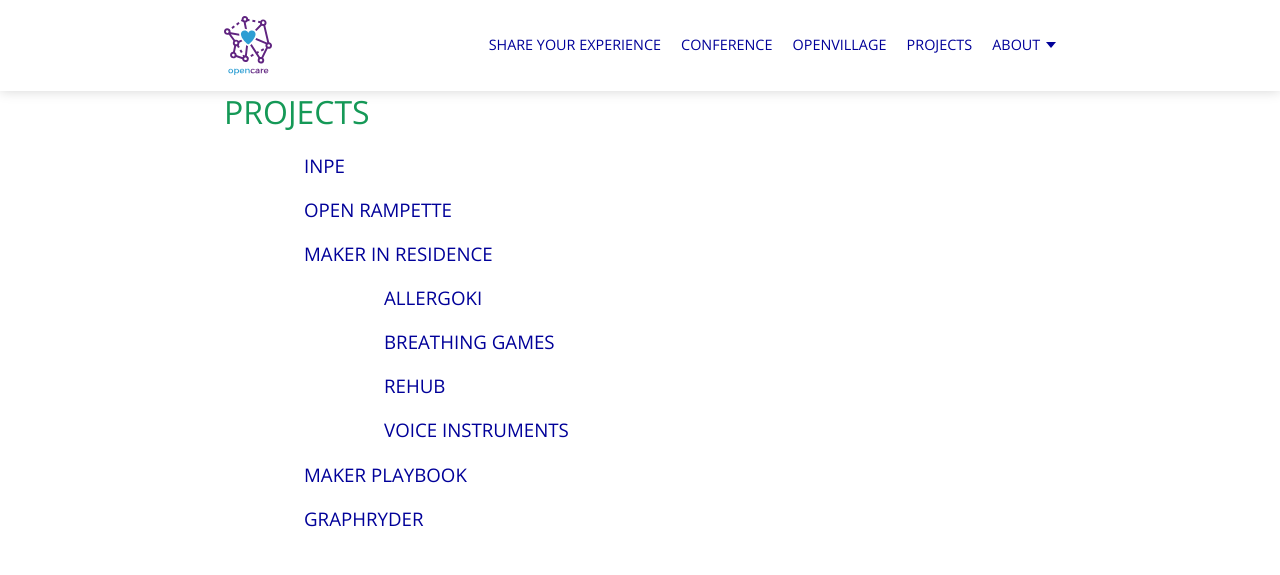
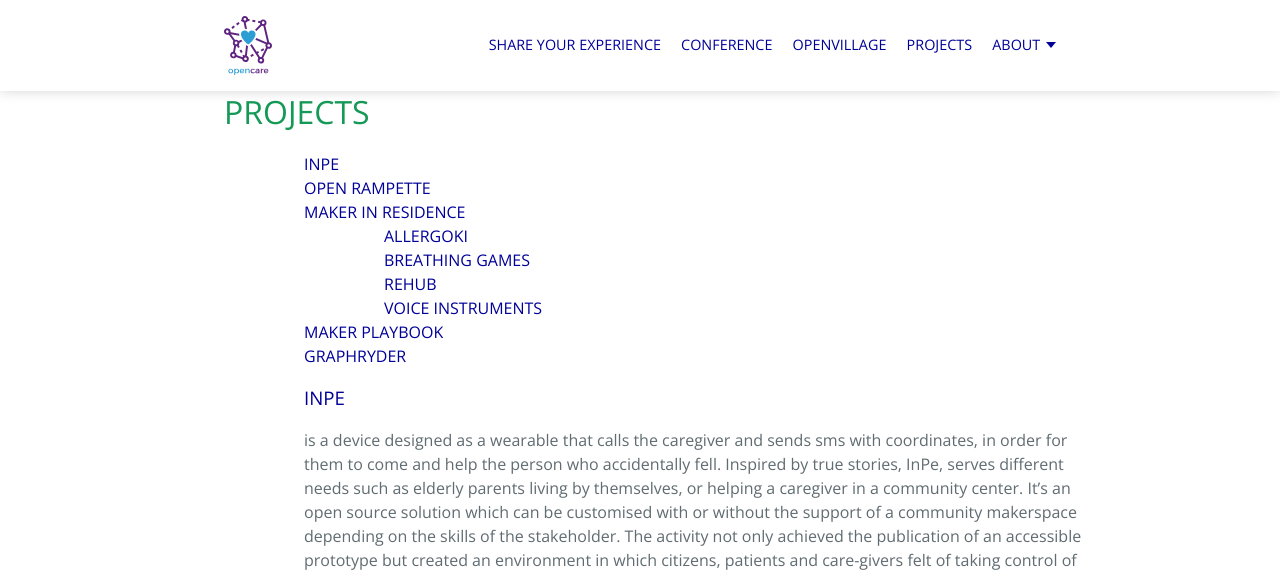
Before and after one commit to WeMakecc/OpenCareLandingPage, a Jekyll site: the page built from pages/projects.md, in a window 1280 px wide and 1400 px high. Shown: the top 575 px of the window. Built offline with Jekyll 4.4.1, drawn with Linux system fonts in a browser that asks for light colours; nearby versions of some CDN libraries; some of the changed text lies outside the part shown.

Commit message:
projects

```diff
--- a/pages/projects.md
+++ b/pages/projects.md
@@ -9,15 +9,40 @@
 
 # PROJECTS
 
+- [INPE](http://inpe.opencare.cc/)
+- [OPEN RAMPETTE](http://rampette.opencare.cc/)
+- [MAKER IN RESIDENCE](/makerinresidence)
+  - [ALLERGOKI](http://allergoki.opencare.cc/)
+  - [BREATHING GAMES](http://breathinggames.opencare.cc/)
+  - [REHUB](http://rehub.opencare.cc/)
+  - [VOICE INSTRUMENTS](http://voiceinstruments.opencare.cc/)
+- [MAKER PLAYBOOK](http://makerplaybook.opencare.cc/)
+- [GRAPHRYDER](http://graphryder.opencare.cc)
+
 - ### [INPE](http://inpe.opencare.cc/)
+- is a device designed as a wearable that calls the caregiver and sends sms with coordinates, in order for them to come and help the person who accidentally fell. Inspired by true stories, InPe, serves different needs such as elderly parents living by themselves, or helping a caregiver in a community center. It’s an open source solution which can be customised with or without the support of a community makerspace depending on the skills of the stakeholder. The activity not only achieved the publication of an accessible prototype but created an environment in which citizens, patients and care-givers felt of taking control of tools and technologies which could scale their contribution to a whole new community of care (2016)
+
 - ### [OPEN RAMPETTE](http://rampette.opencare.cc/)
+- is a social impact project developed to gather on the same path milanese citizens, municipality and shop owners to identify a tangible solution to the stagnating issue of accessibility in public spaces by people that require the use of a wheelchair. The activity not only achieved the becoming transparent of a process of finding a solution but changed the perception and closeness of all the stakeholders involved, de facto making it a community (2017)
+
 - ### [MAKER IN RESIDENCE](/makerinresidence)
+- was a special residency program taking place at WeMake which provided support, assistance and acceleration to 6 teams of Makers (16 people directly involved from all over the world) – who were interested in developing / validating / iterating an existing open source project in the health and care field. The output of opencare Maker In Residence allowed to multiply the prototyping effort testing the role of Fablab as accelerating platform of new projects (2017).
+
   - ### [ALLERGOKI](http://allergoki.opencare.cc/)
+  -  is platform and a Kit for Restaurateurs, consisting of a set of tools to enhance the customer suffering from food allergies’ experience inside the restaurant.
+
   - ### [BREATHING GAMES](http://breathinggames.opencare.cc/)
+  - creates educational and therapeutic games, devices to measure the breath and distributed data systems to inform public health practices, and policies.
+
   - ### [REHUB](http://rehub.opencare.cc/)
+  - is an online platform and open source kit that allows the monitoring of fingers and hand movement for athletes, rehabilitation patients and music instrument students that needs a certain and digital data to monitor the exercise.
+
   - ### [VOICE INSTRUMENTS](http://voiceinstruments.opencare.cc/)
+  - is an open source interface designed for speaking numeric values and service messages to meet the needs of blind citizens or people who are unable to read or in contexts where it is uncomfortable to use the display to read values on a monitor.
+
+<br>
 - ### [MAKER PLAYBOOK](http://makerplaybook.opencare.cc/)
+- The whole process was supported by the Maker Playbook “Co-designing care services: a practical guide” which shares to a wider public the how-to of the engagement processes, the co- design sessions, the prototyping and sharing documentation approach.
+
 - ### [GRAPHRYDER](http://graphryder.opencare.cc)
-- ### []()
-
-### []()
+- is a fully interactive prototype dashboard designed in the context of opencare for Semantic Social Network Analysis. GraphRyder builds a Semantic Social Network, on the basis of online community conversations for which an ethnographic coding was performed. Analysing the SSN and using the result of such analysis as intelligence to inform the action of the community management team, it allows users to select a group of ethnographic codes and visualise the social network around those codes. Conversely, it allows to select a group of users and see what they have been discussing.
```
